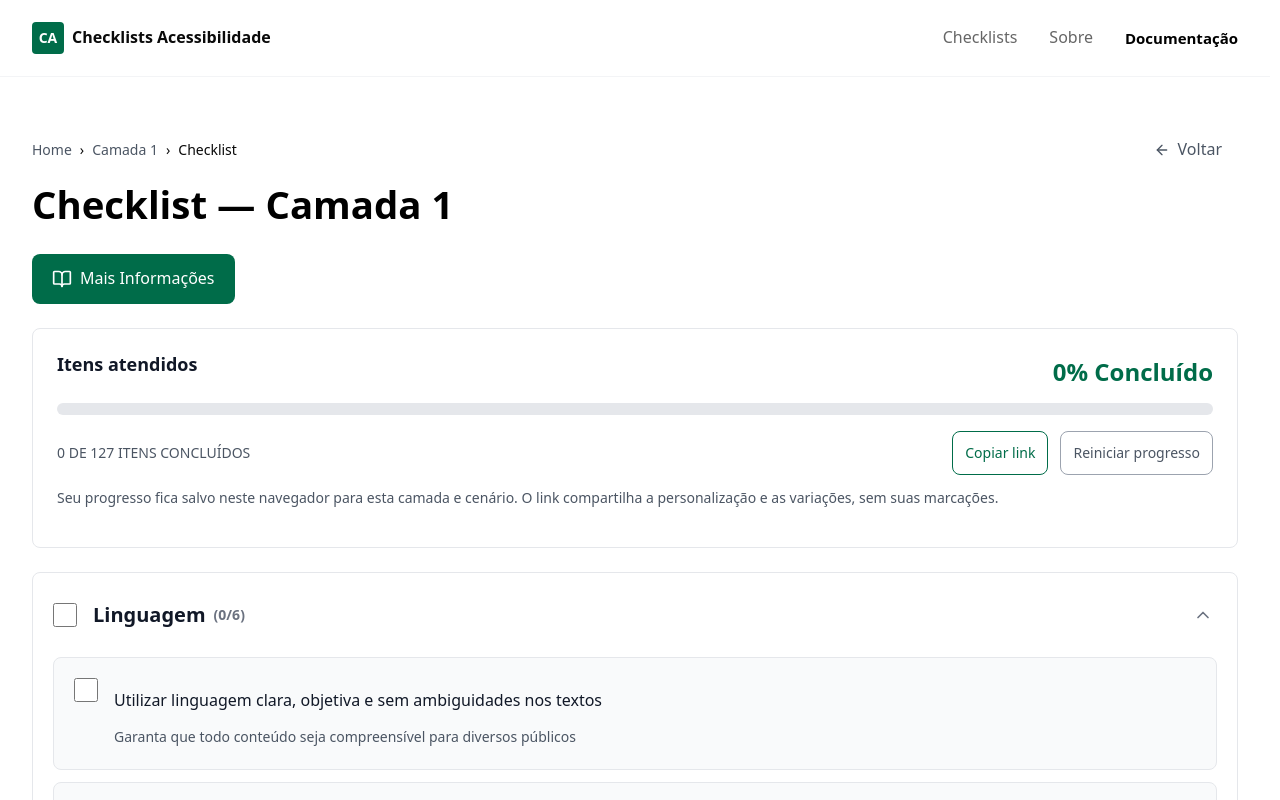
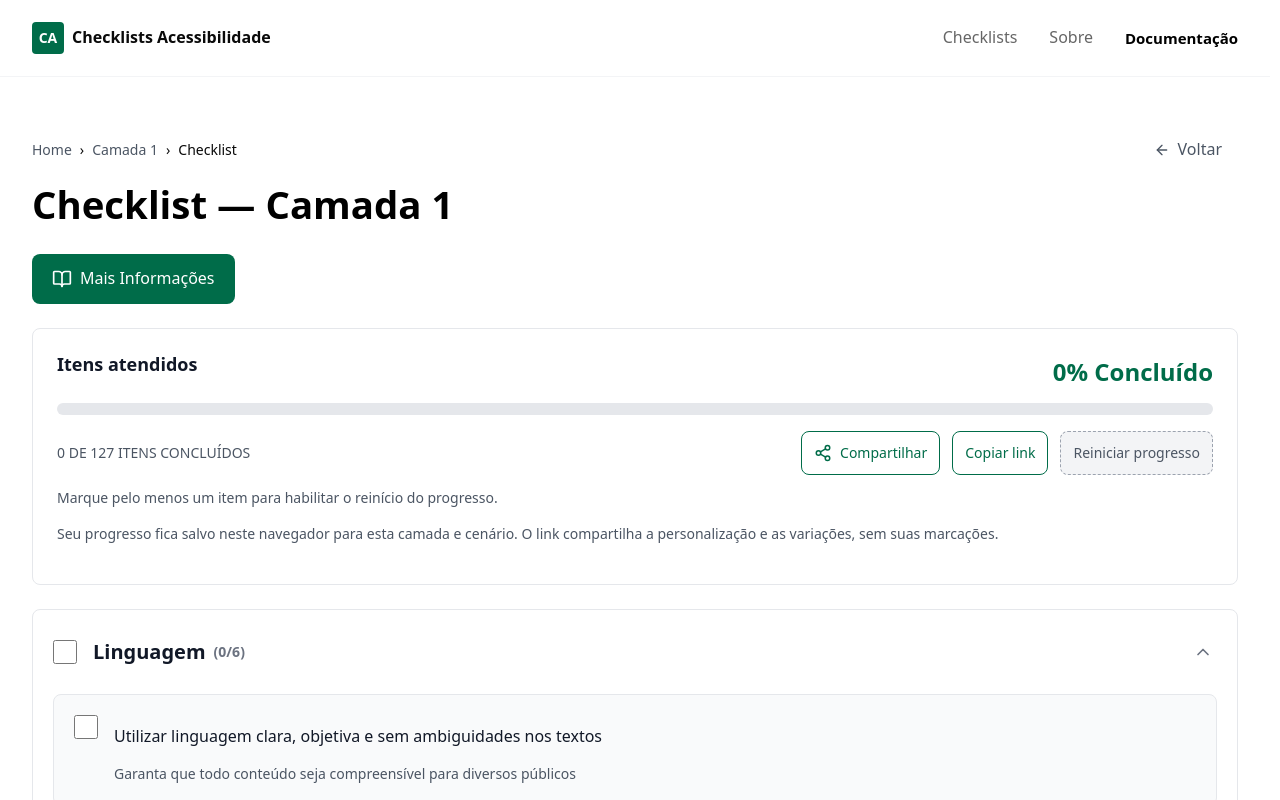
Before and after one commit to i-am-Gab/ChecklistAcessibilidade, a React (Vite) app: page /checklists/1 in a window 1280 px wide. Shown: the top 800 px of the page. Built offline with nearby package versions, Linux system fonts and the light colour scheme.

Commit message:
Add native checklist sharing feedback
Adds device sharing with clipboard fallback, accessible status feedback, and clearer progress reset states. Updates checklist controls, styling, and README documentation to describe the new sharing behavior.

```diff
--- /dev/null
+++ b/src/features/checklist/useChecklistSharing.ts
@@ -0,0 +1,73 @@
+import { useEffect, useRef, useState } from "react";
+
+interface LinkFeedback {
+  url: string;
+  action: "copy" | "share";
+  status: "pending" | "success" | "error" | "cancelled";
+  message: string;
+  copied: boolean;
+}
+
+export function useChecklistSharing(checklistUrl: string, title: string, announce: (message: string) => void) {
+  const [result, setResult] = useState<LinkFeedback | null>(null);
+  const request = useRef(0);
+  const sharing = useRef(false);
+  useEffect(() => () => { request.current += 1; }, [checklistUrl]);
+  const feedback = result?.url === checklistUrl ? result : null;
+
+  const absoluteUrl = () => new URL(
+    `${import.meta.env.BASE_URL.replace(/\/$/, "")}${checklistUrl}`,
+    window.location.origin,
+  ).href;
+
+  const finish = (attempt: number, action: LinkFeedback["action"], status: LinkFeedback["status"], message: string, copied = false) => {
+    if (attempt !== request.current) return;
+    setResult({ url: checklistUrl, action, status, message, copied });
+    announce(message);
+  };
+
+  const copy = async (attempt: number, action: LinkFeedback["action"], notice = "") => {
+    try {
+      await navigator.clipboard.writeText(absoluteUrl());
+      finish(attempt, action, "success", notice
+        ? `${notice} Link copiado! Cole-o no aplicativo de sua preferência.`
+        : "Link copiado! Agora você pode colá-lo para compartilhar este checklist.", true);
+    } catch {
+      finish(attempt, action, "error", "Não foi possível copiar o link. Tente novamente ou copie o endereço na barra do navegador.");
+    }
+  };
+
+  const copyLink = async () => {
+    const attempt = ++request.current;
+    setResult({ url: checklistUrl, action: "copy", status: "pending", message: "Copiando o link…", copied: false });
+    await copy(attempt, "copy");
+  };
+
+  const shareLink = async () => {
+    if (sharing.current) return;
+    const attempt = ++request.current;
+    setResult({ url: checklistUrl, action: "share", status: "pending", message: "Abrindo as opções de compartilhamento…", copied: false });
+    const data = { title, url: absoluteUrl() };
+    if (typeof navigator.share !== "function") {
+      await copy(attempt, "share", "O compartilhamento direto não está disponível neste navegador.");
+      return;
+    }
+    sharing.current = true;
+    try {
+      // A chamada ocorre no clique; a plataforma decide quando a promessa resolve.
+      await navigator.share(data);
+      finish(attempt, "share", "success", "Opções de compartilhamento abertas no dispositivo.");
+    } catch (error) {
+      if (attempt !== request.current) return;
+      if (typeof error === "object" && error !== null && "name" in error && error.name === "AbortError") {
+        finish(attempt, "share", "cancelled", "Compartilhamento cancelado. Você pode tentar novamente ou copiar o link.");
+      } else {
+        await copy(attempt, "share", "Não foi possível abrir as opções de compartilhamento.");
+      }
+    } finally {
+      sharing.current = false;
+    }
+  };
+
+  return { feedback, copyLink, shareLink };
+}
--- a/src/pages/ChecklistCamada/ChecklistCamada.module.css
+++ b/src/pages/ChecklistCamada/ChecklistCamada.module.css
@@ -102,8 +102,15 @@
 
 .scenarioLabel { margin-top: -1rem; margin-bottom: 1.5rem; color: #4b5563; }
 .draftActions { display: flex; flex-wrap: wrap; gap: .75rem; }
-.draftActions button { min-height: 44px; padding: .5rem .75rem; border: 1px solid var(--color-primary); border-radius: .5rem; background: #fff; color: var(--color-primary); cursor: pointer; font: inherit; }
+.draftActions button { display: inline-flex; align-items: center; justify-content: center; gap: .5rem; min-height: 44px; padding: .5rem .75rem; border: 1px solid var(--color-primary); border-radius: .5rem; background: #fff; color: var(--color-primary); cursor: pointer; font: inherit; }
 .draftActions button:disabled { cursor: default; color: #4b5563; border-color: #9ca3af; }
+.draftActions .restartButton { background: var(--color-primary); color: #fff; }
+.draftActions .restartButton:not(:disabled):hover { background: var(--color-primary-hover); }
+.draftActions .restartButton:disabled { background: #f3f4f6; color: #4b5563; border: 1px dashed #9ca3af; cursor: not-allowed; }
+.copyFeedback { margin-top: .75rem; padding: .75rem 1rem; border: 1px solid var(--color-primary); border-radius: .5rem; background: #e8f8f0; color: #005236; font-size: .875rem; line-height: 1.6; }
+.copyError { border-color: #b91c1c; background: #fef2f2; color: #991b1b; }
+.copyNeutral { border-color: #9ca3af; background: #f9fafb; color: #374151; }
+.resetHelp { margin-top: .75rem; color: #4b5563; font-size: .875rem; line-height: 1.6; }
 .draftHelp { margin-top: .75rem; line-height: 1.6; color: #4b5563; font-size: .875rem; }
 
 .infoBox {
--- a/src/pages/ChecklistCamada/ChecklistCamada.tsx
+++ b/src/pages/ChecklistCamada/ChecklistCamada.tsx
@@ -5,7 +5,7 @@ import {
   useParams,
   Link,
 } from "react-router";
-import { BookOpen, Image } from "lucide-react";
+import { BookOpen, Image, Share2 } from "lucide-react";
 import { Breadcrumb } from "../../components/ui/Breadcrumb/Breadcrumb";
 import type {
   ChecklistCategory,
@@ -36,6 +36,7 @@ import { readChecklistDraft, saveChecklistDraft } from "../../features/checklist
 import { getChecklistUrl, getPersonalizationUrl, readChecklistSelection, type ChecklistSelection } from "../../features/checklist/checklistUrl";
 import modalStyles from "./Components/ChecklistVariacoesModal/ChecklistVariacoesModal.module.css";
 import { getCategoriesForLayer } from "../../data/categories";
+import { useChecklistSharing } from "../../features/checklist/useChecklistSharing";
 
 export default function ChecklistCamada() {
   const { camadaId } = useParams<{ camadaId: string }>();
@@ -66,6 +67,11 @@ function ChecklistConteudo({ selection }: { selection: ChecklistSelection }) {
   const variacaoTelaVisualizacao = selection.viewVariation;
   const variacaoTelaBusca = selection.searchVariation;
   const checklistUrl = getChecklistUrl(selection);
+  const { feedback: linkFeedback, copyLink, shareLink } = useChecklistSharing(
+    checklistUrl,
+    `Checklist de acessibilidade — ${currentConfig.label}${tipoTela ? ` — ${tipoTela.cenario}` : ""}`,
+    announce,
+  );
   useEffect(() => {
     if (`${location.pathname}${location.search}` !== checklistUrl) {
       navigate(checklistUrl, { replace: true, state: null });
@@ -120,17 +126,6 @@ function ChecklistConteudo({ selection }: { selection: ChecklistSelection }) {
     announce(`Progresso reiniciado. ${saved ? "Rascunho atualizado neste navegador." : "Não foi possível salvar o rascunho neste navegador."}`);
   };
 
-  const copyChecklistLink = async () => {
-    const base = import.meta.env.BASE_URL.replace(/\/$/, "");
-    const url = new URL(`${base}${checklistUrl}`, window.location.origin).href;
-    try {
-      await navigator.clipboard.writeText(url);
-      announce("Link copiado. Ele inclui a personalização e as variações, sem suas marcações.");
-    } catch {
-      announce("Não foi possível copiar automaticamente. Você pode copiar o endereço da página na barra do navegador.");
-    }
-  };
-
   const groupedItems = useMemo(
     () => groupItemsByCategory(items),
     [items],
@@ -146,6 +141,7 @@ function ChecklistConteudo({ selection }: { selection: ChecklistSelection }) {
 
   const { totalItems, completedItems, progress } =
     calculateProgress(itemsExibidos);
+  const canResetProgress = calculateProgress(items).completedItems > 0;
 
   const imageUrls = getChecklistImageUrlsByLayer(currentLayer);
 
@@ -331,10 +327,19 @@ function ChecklistConteudo({ selection }: { selection: ChecklistSelection }) {
               {completedItems} DE {totalItems} ITENS CONCLUÍDOS
             </span>
             <div className={styles.draftActions}>
-              <button type="button" ref={copyLinkButton} onClick={copyChecklistLink}>Copiar link</button>
-              <button type="button" onClick={() => setShowReset(true)} disabled={!calculateProgress(items).completedItems}>Reiniciar progresso</button>
+              <button type="button" onClick={shareLink} aria-busy={linkFeedback?.action === "share" && linkFeedback.status === "pending"} aria-describedby={linkFeedback?.action === "share" ? "feedback-link" : undefined}>
+                <Share2 size={18} aria-hidden="true" />Compartilhar
+              </button>
+              <button type="button" ref={copyLinkButton} onClick={copyLink} aria-busy={linkFeedback?.action === "copy" && linkFeedback.status === "pending"} aria-describedby={linkFeedback?.action === "copy" || linkFeedback?.copied ? "feedback-link" : undefined}>
+                {linkFeedback?.copied ? "Link copiado!" : linkFeedback?.action === "copy" && linkFeedback.status === "pending" ? "Copiando…" : "Copiar link"}
+              </button>
+              <button type="button" className={styles.restartButton} onClick={() => setShowReset(true)} disabled={!canResetProgress} aria-describedby={!canResetProgress ? "ajuda-reiniciar" : undefined}>Reiniciar progresso</button>
             </div>
           </div>
+          <p id="feedback-link" hidden={!linkFeedback} className={`${styles.copyFeedback} ${linkFeedback?.status === "error" ? styles.copyError : linkFeedback?.status !== "success" ? styles.copyNeutral : ""}`}>
+            {linkFeedback?.message}
+          </p>
+          {!canResetProgress && <p id="ajuda-reiniciar" className={styles.resetHelp}>Marque pelo menos um item para habilitar o reinício do progresso.</p>}
           <p className={styles.draftHelp}>
             {storageAvailable
               ? "Seu progresso fica salvo neste navegador para esta camada e cenário. O link compartilha a personalização e as variações, sem suas marcações."
```
Also changed, not shown: 1 other file (tests, documents, lock files or other folders).
